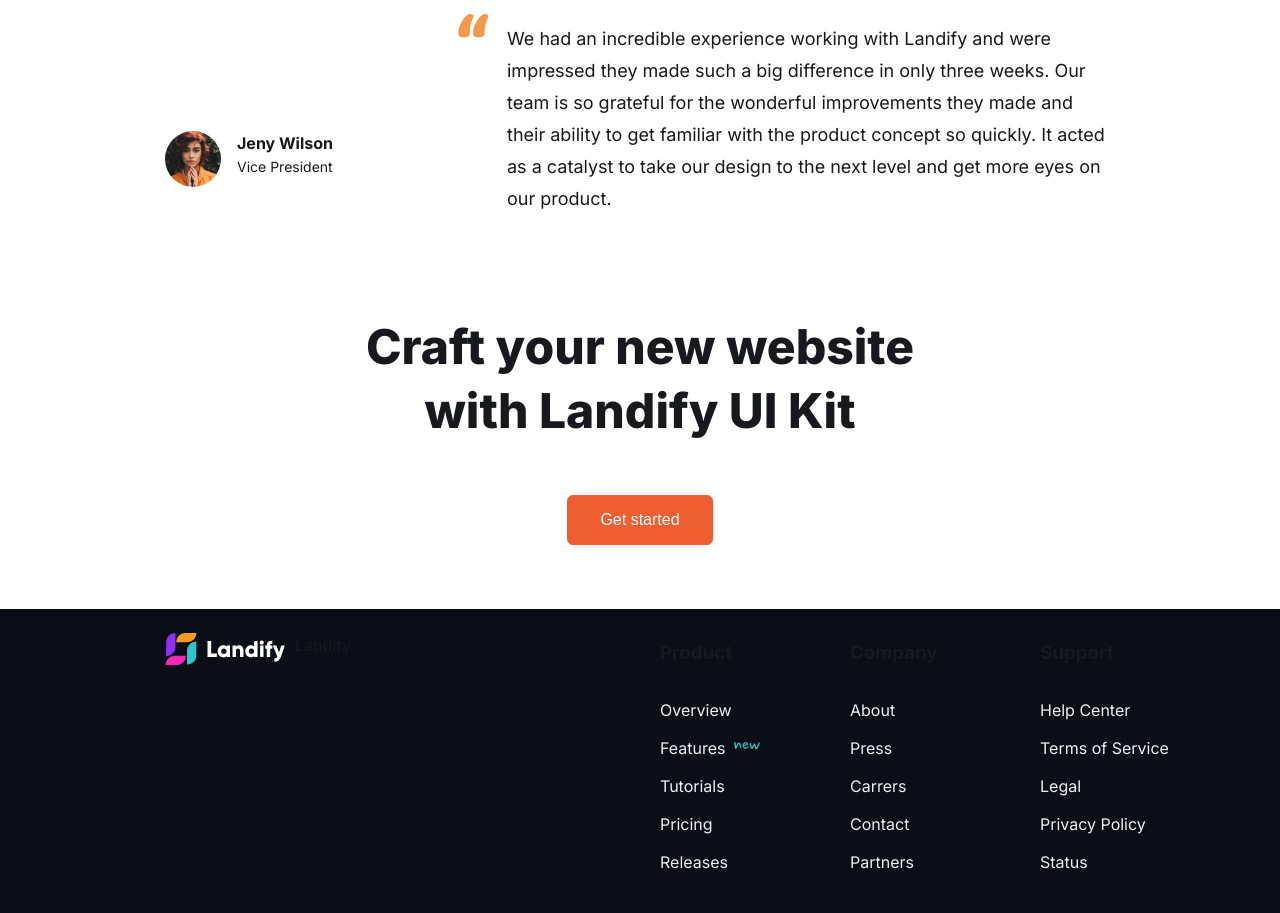
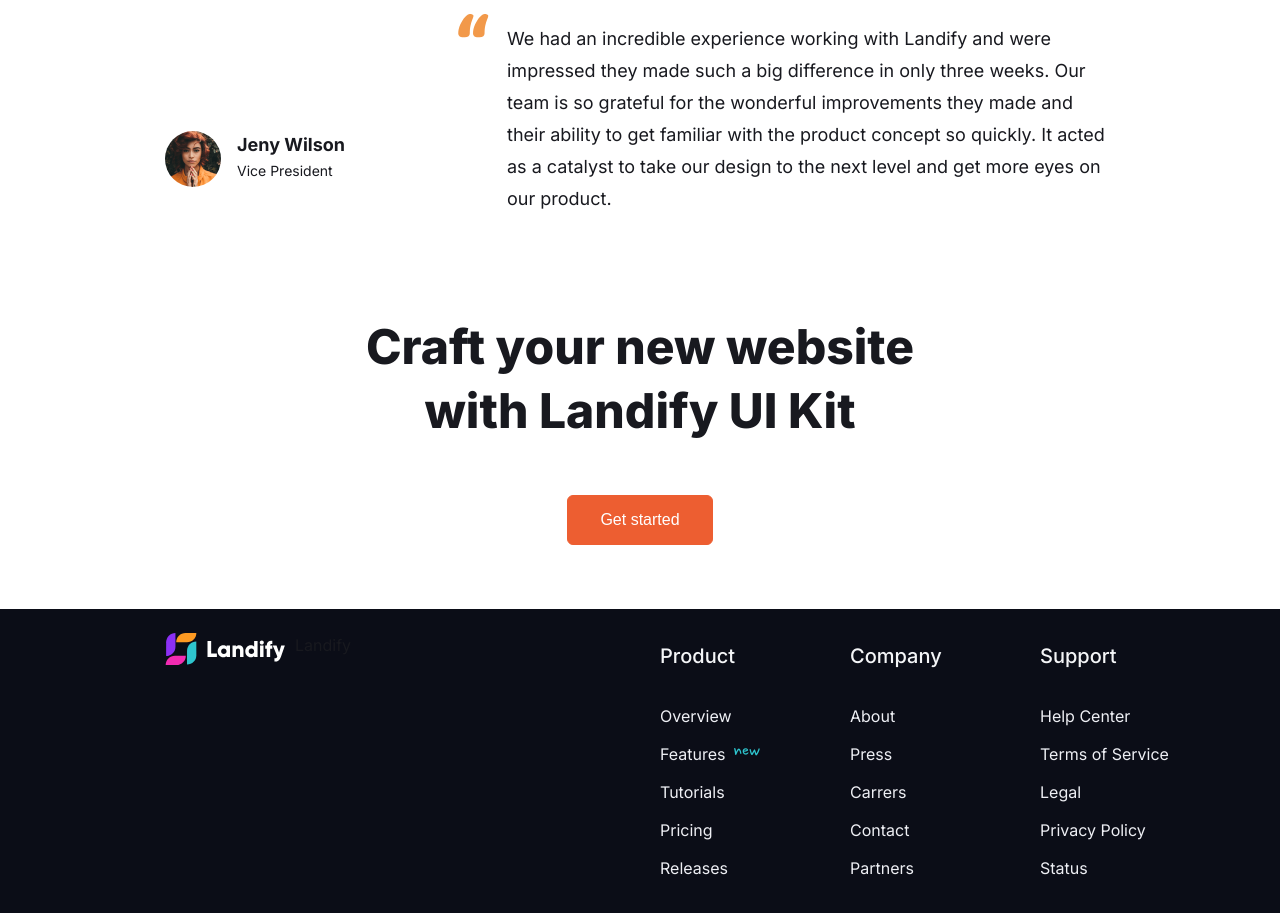
Before and after one commit to ashishb4696/Test-web-design, a plain HTML site: page index.html in a window 1280 px wide. Shown: the part 1474-2387 px from the top of the page. Drawn offline with Linux system fonts and the light colour scheme.

Commit message:
use correct selector

```diff
--- a/style.css
+++ b/style.css
@@ -259,7 +259,7 @@
   height: 52px;
 }
 
-.client-information h {
+.client-information h4 {
   font-weight: 700;
   font-size: 18px;
   line-height: 28px;
@@ -349,9 +349,9 @@
   gap: 20px;
 }
 
-.footer-list-1 h,
-.footer-list-2 h,
-.footer-list-3 h {
+.footer-list-1 h3,
+.footer-list-2 h3,
+.footer-list-3 h3 {
   width: 160px;
   height: 30px;
   font-weight: 500;
```
